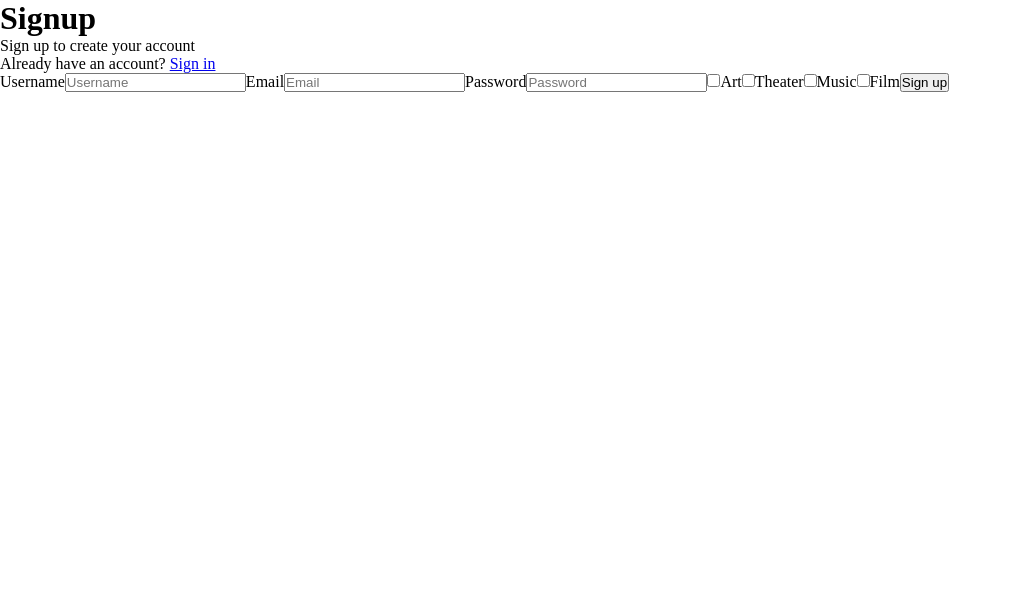
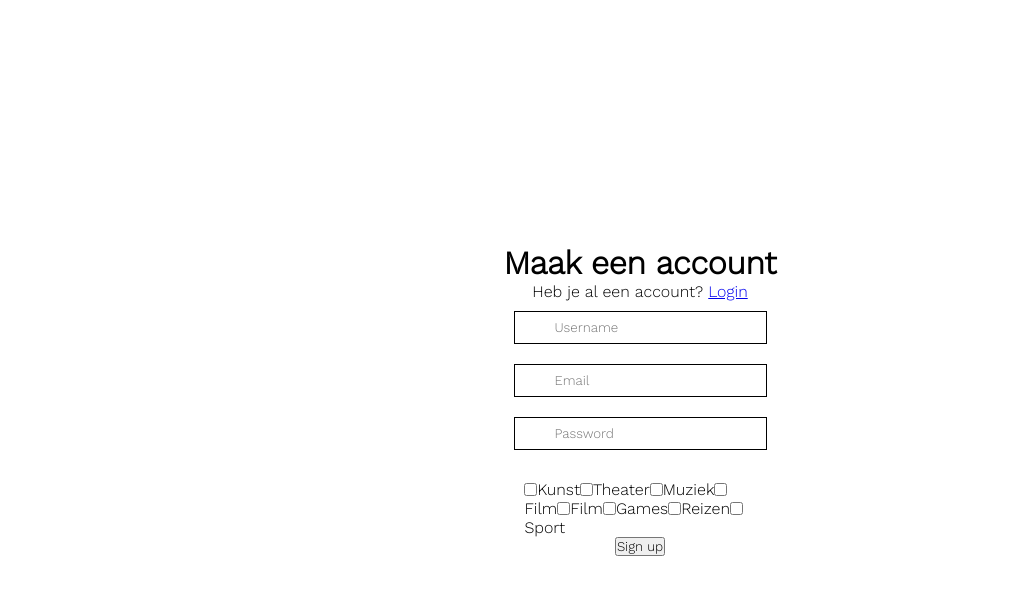
Before and after one commit to norakramer1/afstudeerproject, a React (Create React App) app: page /signup in a window 1280 px wide. Shown: the top 594 px of the page, without its empty margins (0-1011 px from the left). Built offline with nearby package versions, Linux system fonts and the light colour scheme; no server answers.

Commit message:
events.js fix and start on css

```diff
--- a/src/comps/Events.js
+++ b/src/comps/Events.js
@@ -1,63 +1,60 @@
+
 import React, { useEffect, useState } from 'react';
 import { db } from '../firebase/config';
-import { collection, getDocs, getDoc, doc, query, where } from 'firebase/firestore';
-import { getAuth, onAuthStateChanged } from "firebase/auth";
+import { collection, getDocs } from 'firebase/firestore';
+import { getAuth, onAuthStateChanged } from 'firebase/auth';
 
-function Events() {
-  const [events, setEvents] = useState([]);
-  const [userInterests, setUserInterests] = useState([]);
-  const [matches, setMatches] = useState([]);
-  const colRef = collection(db, 'events');
-  const userRef = collection(db, 'users');
+  function Events() {
+   const matchingEvents = [];
+//   const [matchingEvents, setMatchingEvents] = useState([]);
+//   const colRef = collection(db, 'events');
+//   const userRef = collection(db, 'users');
+//   const auth = getAuth();
 
+//   useEffect(() => {
+//     // Set up the listener only once when the component mounts
+//     const unsubscribe = onAuthStateChanged(auth, async (user) => {
+//       if (user) {
+//         try {
+//           const data = await getDocs(colRef);
+//           const events = data.docs.map((doc) => ({ ...doc.data(), id: doc.id }));
+// console.log(events);
+//           // Additional logic for user-specific filtering if needed
+//           // const snapshot = await getDoc(doc(userRef, user.uid));
+//           // const userInterests = snapshot.data().interests;
+//           // const matchingEvents = events.filter((event) =>
+//           //   event.interest.some((eventInterest) =>
+//           //     userInterests.includes(eventInterest)
+//           //   )
+//           // );
 
-  const auth = getAuth();
-  onAuthStateChanged(auth, async (user) => {
+//           setMatchingEvents(events);
+//         } catch (error) {
+//           console.error('Error fetching events:', error);
+//         }
+//       } else {
+//         // User is signed out
+//       }
+//     });
 
-    if (user) {
-      const snapshot = await getDoc(doc(userRef, user.uid))
-      const userInterests = snapshot.data().interests;
+//     // Unsubscribe when the component is unmounted
+//     return () => {
+//       console.log('unsubscribed');
+//       unsubscribe();
 
-       const matches = [];
-
-      // console.log('allEvents', events, 'userInterests', userInterests)
-
-      // Filter and find matches
-      const matchingEvents = events.filter(event =>
-        event.interest.some(eventInterest =>
-           userInterests.includes(eventInterest)
-          // matches.push(event)
-        )
-      );
-
-
-      setMatches(matchingEvents);
-
-       // console.log('FIN:', matchingEvents);// Update the matches state with the matching events
-
-
-    } else {
-      // User is signed out
-    }
-  });
-
-
-  useEffect(() => {
-    const getEvents = async () => {
-      const data = await getDocs(colRef);
-      setEvents(data.docs.map((doc) => ({...doc.data(), id: doc.id})));
-    };
-    getEvents();
-  }, []);
+//     };
+//   }, []); // Empty dependency array ensures this effect runs once after the initial render
 
   return (
     <div className="Events">
       <ul>
-        {matches.map((event) => {
+        {matchingEvents.map((event) => {
           return (
             <li key={event.id}>
-              <h1>Title: {event.eventName}</h1>
-              <p>Description: {event.eventDescription}</p>
+              <h2>{event.title}</h2>
+              <p>{event.description}</p>
+              <p>Locatie: {event.location}</p>
+              <p>Organisator: {event.organizer}</p>
               {event.eventTitleImage && <img src={event.eventTitleImage} alt="event" />}
             </li>
           );
--- a/src/comps/Signup.js
+++ b/src/comps/Signup.js
@@ -63,63 +63,98 @@ const addUserInterestsToFirestore = async (uid, interests) => {
     return (
 <div>
     <div className="Signup">
-        <h1>Signup</h1>
-        <p>Sign up to create your account</p>
-        <p>Already have an account?  <Link to='/login'>Sign in</Link></p>
-    </div>
+        <h1>Maak een account</h1>
+        <p>Heb je al een account?  <Link to='/login'>Login</Link></p>
+
 
     <div className="form">
         <form onSubmit={handleSubmit}>
-            <label htmlFor="username">Username</label>
+            {/* <label htmlFor="username">Username</label> */}
             <input type="text" placeholder="Username" />
 
-            <label htmlFor="email">Email</label>
+            {/* <label htmlFor="email">Email</label> */}
             <input onChange={(e) => setEmail(e.target.value)} type="text" placeholder="Email" />
 
-            <label htmlFor="password">Password</label>
+            {/* <label htmlFor="password">Password</label> */}
             <input onChange={(e) => setPassword(e.target.value)} type="password" placeholder="Password" />
+
+            <div className="interests">
+            <input
+                type="checkbox"
+                id="Kunst"
+                name="interest"
+                value="Kunst"
+                onChange={(e) => handleInterestChange(e, "Kunst")}
+            />
+            <label htmlFor="Kunst">Kunst</label>
 
             <input
                 type="checkbox"
-                id="art"
+                id="Theater"
                 name="interest"
-                value="art"
-                onChange={(e) => handleInterestChange(e, "art")}
+                value="Theater"
+                onChange={(e) => handleInterestChange(e, "Theater")}
             />
-            <label htmlFor="art">Art</label>
+            <label htmlFor="Theater">Theater</label>
 
             <input
                 type="checkbox"
-                id="theater"
+                id="Muziek"
                 name="interest"
-                value="theater"
-                onChange={(e) => handleInterestChange(e, "theater")}
+                value="Muziek"
+                onChange={(e) => handleInterestChange(e, "Muziek")}
             />
-            <label htmlFor="theater">Theater</label>
+            <label htmlFor="Muziek">Muziek</label>
 
             <input
                 type="checkbox"
-                id="music"
+                id="Film"
                 name="interest"
-                value="music"
-                onChange={(e) => handleInterestChange(e, "music")}
+                value="Film"
+                onChange={(e) => handleInterestChange(e, "Film")}
             />
-            <label htmlFor="music">Music</label>
+            <label htmlFor="Film">Film</label>
 
-            <input
+               <input
                 type="checkbox"
-                id="film"
+                id="Design"
                 name="interest"
-                value="film"
-                onChange={(e) => handleInterestChange(e, "film")}
+                value="Design"
+                onChange={(e) => handleInterestChange(e, "Design")}
             />
-            <label htmlFor="film">Film</label>
+            <label htmlFor="Film">Film</label>
 
-{/* Add similar input elements for other interests */}
+               <input
+                type="checkbox"
+                id="Games"
+                name="interest"
+                value="Games"
+                onChange={(e) => handleInterestChange(e, "Games")}
+            />
+            <label htmlFor="Games">Games</label>
 
+               <input
+                type="checkbox"
+                id="Reizen"
+                name="interest"
+                value="Reizen"
+                onChange={(e) => handleInterestChange(e, "Reizen")}
+            />
+            <label htmlFor="Reizen">Reizen</label>
+
+               <input
+                type="checkbox"
+                id="Sport"
+                name="interest"
+                value="Sport"
+                onChange={(e) => handleInterestChange(e, "Sport")}
+            />
+            <label htmlFor="Sport">Sport</label>
+            </div>
 
             <button type="submit">Sign up</button>
         </form>
+      </div>
     </div>
   </div>
  )
--- a/src/firebase/config.js
+++ b/src/firebase/config.js
@@ -11,8 +11,8 @@ const firebaseConfig = {
     projectId: process.env.REACT_APP_PROJECT_ID,
     storageBucket: process.env.REACT_APP_FIREBASE_STORAGE_BUCKET,
     messagingSenderId: process.env.REACT_APP_FIREBASE_SENDER_ID,
-    appId: process.env.REACT_APP_FIREBASE_APP_ID,
-    measurementId: process.env.REACT_APP_FIREBASE_MEASUREMENT_ID
+    appId: process.env.REACT_APP_FIREBASE_APP_ID
+    // measurementId: process.env.REACT_APP_FIREBASE_MEASUREMENT_ID
   };
 
 
--- a/src/index.css
+++ b/src/index.css
@@ -1,6 +1,44 @@
+@import url('https://fonts.googleapis.com/css2?family=Work+Sans:wght@300&display=swap');
+
+
 * {
   margin: 0;
   padding: 0;
   box-sizing: border-box;
+font-family: 'work sans', sans-serif;
+}
+
+.Signup {
+  display: flex;
+  flex-direction: column;
+  align-items: center;
+  justify-content: center;
+  height: 100vh;
+}
+
+form {
+  display: flex;
+  flex-direction: column;
+  align-items: center;
+
 
 }
+
+input[type='text'], input[type='password'] {
+  display: flex;
+  flex-direction: column;
+  margin: 10px 0;
+  padding: 8px 40px;
+  border: 1px solid black;
+
+}
+
+.interests {
+  display: flex;
+  flex-direction: row;
+  flex-wrap: wrap;
+  max-width: 50%;
+  padding-top: 20px;
+
+
+}
```
